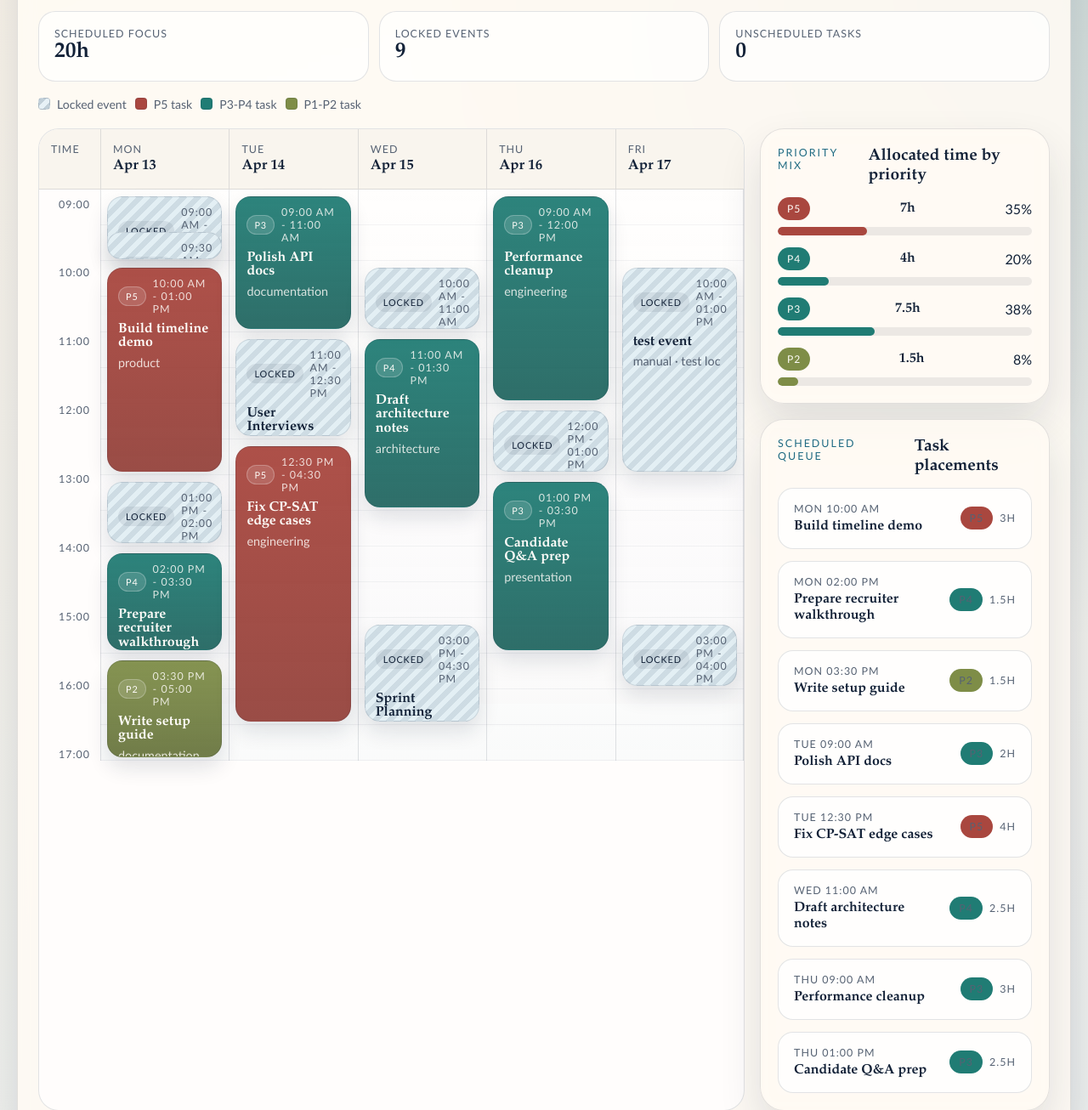
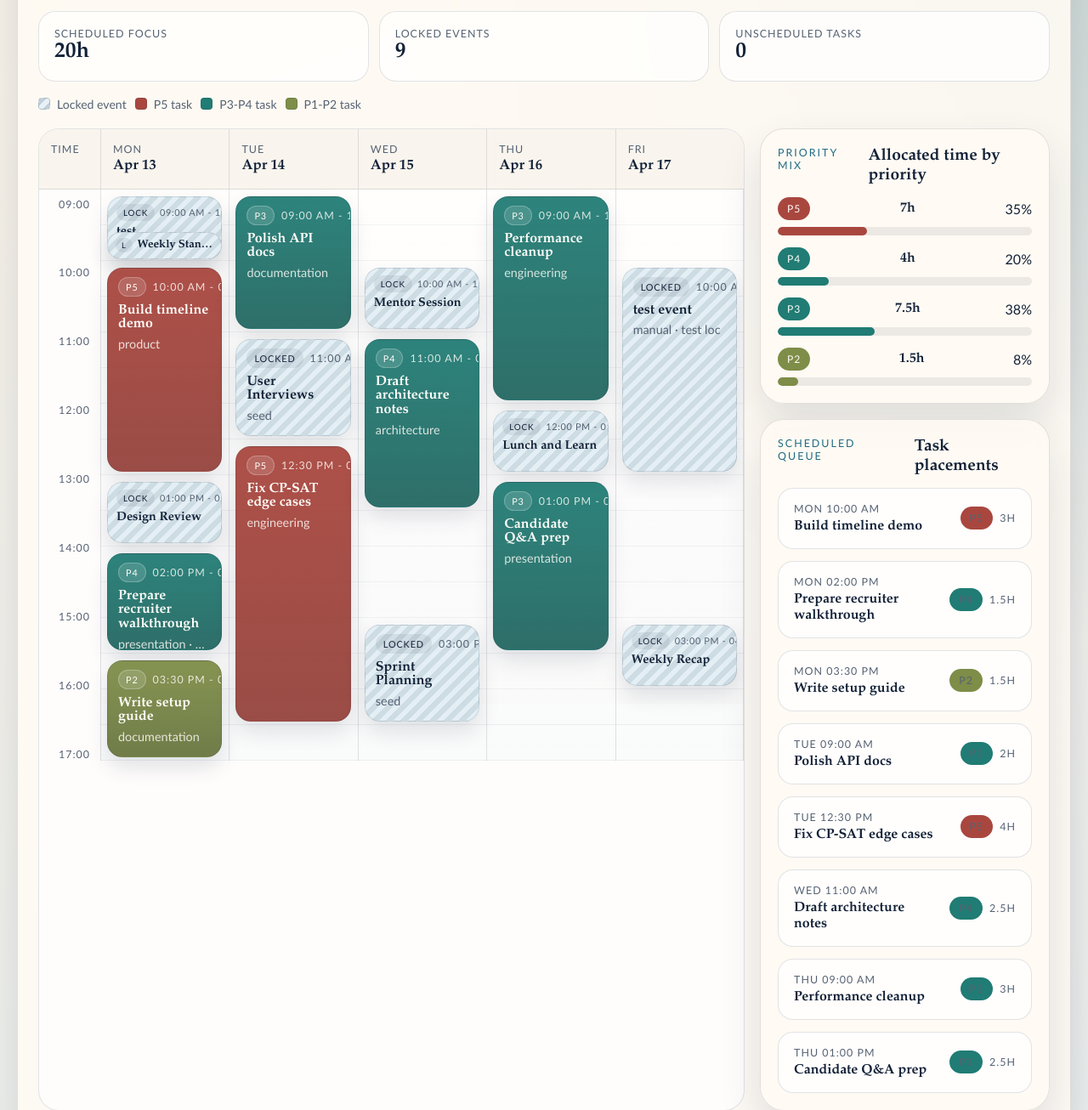
Before and after one commit to alexandre-sdd/zeit-project, a FastAPI app: page / in a window 1280 px wide. Shown: the part 2328-3634 px from the top of the page at 85% size. Run offline with FastAPI, Linux system fonts and the light colour scheme; data comes from the database, SQL or seed files in the repository.

Commit message:
dynamic blocks if too small to display whole content

```diff
--- a/app/static/demo.css
+++ b/app/static/demo.css
@@ -573,12 +573,17 @@ textarea {
   margin: 8px 0 6px;
   font-size: 1rem;
   line-height: 1.05;
+  overflow: hidden;
+  text-overflow: ellipsis;
 }
 
 .calendar-item p {
   margin: 0;
   color: var(--muted);
   font-size: 0.9rem;
+  overflow: hidden;
+  text-overflow: ellipsis;
+  white-space: nowrap;
 }
 
 .calendar-item-top {
@@ -586,6 +591,11 @@ textarea {
   justify-content: space-between;
   align-items: center;
   gap: 8px;
+}
+
+.calendar-item-time {
+  flex: 0 0 auto;
+  text-align: right;
 }
 
 .calendar-item-task.p5 {
@@ -619,7 +629,67 @@ textarea {
   color: var(--ink);
 }
 
+.calendar-item-compact {
+  padding: 8px 10px;
+}
+
+.calendar-item-compact .calendar-item-top {
+  gap: 6px;
+}
+
+.calendar-item-compact .mini-pill {
+  padding: 3px 7px;
+  font-size: 0.62rem;
+}
+
+.calendar-item-compact .calendar-item-time {
+  font-size: 0.68rem;
+  letter-spacing: 0.06em;
+}
+
+.calendar-item-compact h3 {
+  margin: 6px 0 0;
+  font-size: 0.9rem;
+  white-space: nowrap;
+}
+
 .calendar-item-compact p {
+  display: none;
+}
+
+.calendar-item-tiny {
+  display: flex;
+  align-items: center;
+  gap: 6px;
+  padding: 6px 9px;
+}
+
+.calendar-item-tiny .calendar-item-top {
+  flex: 0 0 auto;
+}
+
+.calendar-item-tiny .mini-pill {
+  flex: 0 0 auto;
+  min-width: 0;
+  padding: 2px 6px;
+  font-size: 0.58rem;
+  letter-spacing: 0.08em;
+}
+
+.calendar-item-tiny .calendar-item-time {
+  display: none;
+}
+
+.calendar-item-tiny h3 {
+  flex: 1;
+  min-width: 0;
+  margin: 0;
+  font-size: 0.82rem;
+  line-height: 1;
+  white-space: nowrap;
+}
+
+.calendar-item-tiny p {
   display: none;
 }
 
--- a/app/templates/index.html
+++ b/app/templates/index.html
@@ -455,6 +455,19 @@
         return "p1";
       }
 
+      function calendarDensityClass(slotSpan) {
+        if (slotSpan <= 1.25) return "calendar-item-tiny";
+        if (slotSpan <= 2) return "calendar-item-compact";
+        return "";
+      }
+
+      function calendarBadgeLabel(item, densityClass) {
+        if (item.kind === "event") {
+          return densityClass === "calendar-item-tiny" ? "L" : densityClass === "calendar-item-compact" ? "Lock" : "Locked";
+        }
+        return `P${item.priority || 0}`;
+      }
+
       function taskBlockView(block) {
         const task = tasksById.get(block.task_id) || {};
         const priority = block.task_priority ?? task.priority ?? 0;
@@ -510,10 +523,10 @@
             const startSlot = Math.max(0, slotOffset(item.startsAt));
             const slotSpan = Math.max(1, item.durationMin / slotMinutes);
             const kindClass = item.kind === "event" ? "calendar-item-event" : `calendar-item-task ${priorityClass(item.priority || 0)}`;
-            const compactClass = slotSpan <= 2 ? "calendar-item-compact" : "";
+            const densityClass = calendarDensityClass(slotSpan);
             const badge = item.kind === "event"
-              ? '<span class="mini-pill mini-pill-fixed">Locked</span>'
-              : `<span class="mini-pill mini-pill-${priorityClass(item.priority || 0)}">P${item.priority || 0}</span>`;
+              ? `<span class="mini-pill mini-pill-fixed">${calendarBadgeLabel(item, densityClass)}</span>`
+              : `<span class="mini-pill mini-pill-${priorityClass(item.priority || 0)}">${calendarBadgeLabel(item, densityClass)}</span>`;
             const meta = item.kind === "event"
               ? `${item.subtitle}${item.location ? ` · ${item.location}` : ""}`
               : `${item.subtitle}${item.dueAt ? ` · due ${formatDateTime(item.dueAt, { weekday: "short", hour: "2-digit", minute: "2-digit" })}` : ""}`;
@@ -523,7 +536,7 @@
 
             return `
               <article
-                class="calendar-item ${kindClass} ${compactClass}"
+                class="calendar-item ${kindClass} ${densityClass}"
                 style="--day-index: ${dayIndex}; --start-slot: ${startSlot}; --slot-span: ${slotSpan};"
                 title="${tooltip}"
               >
```
